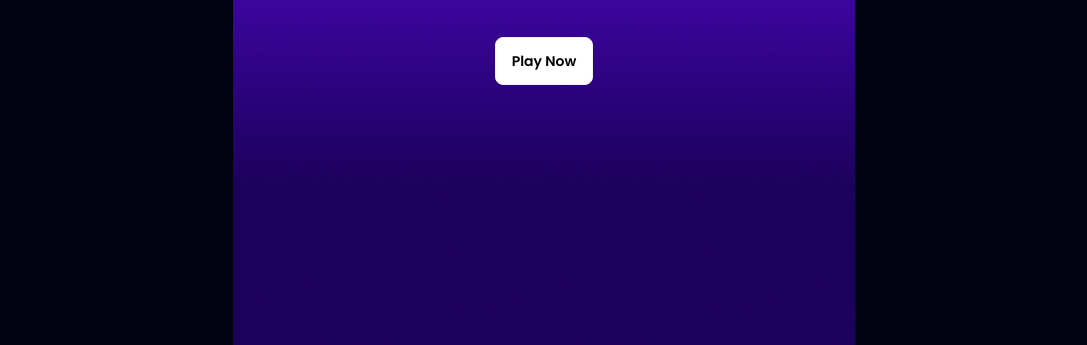
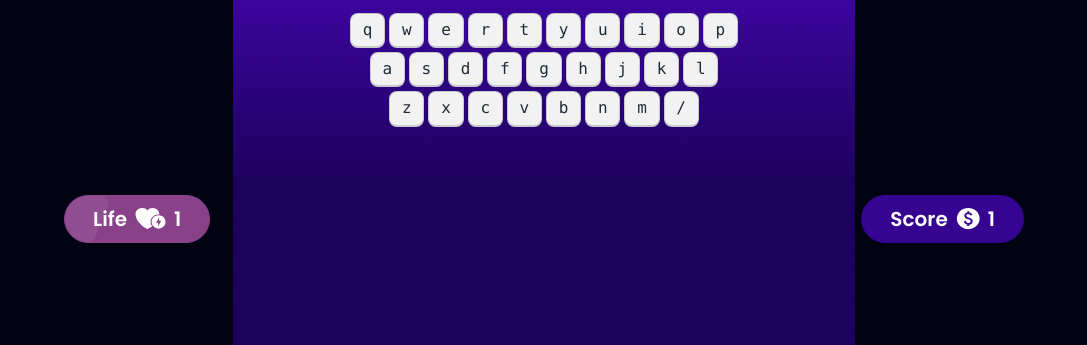
Before and after one commit to arrasel13/alphaclashpro, a plain HTML site: page index.html in a window 1280 px wide. Shown: the part 455-800 px from the top of the page, without its empty margins (96-1183 px from the left). Drawn offline with nearby package versions, Linux system fonts and the light colour scheme.

Commit message:
Working on Playground field

```diff
--- a/index.html
+++ b/index.html
@@ -1,5 +1,6 @@
 <!DOCTYPE html>
 <html lang="en">
+
 <head>
     <meta charset="UTF-8">
     <meta name="viewport" content="width=device-width, initial-scale=1.0">
@@ -13,18 +14,98 @@
     <link rel="stylesheet" href="styles/styles.css">
 
 </head>
+
 <body class="font-poppins">
     <!-- https://www.figma.com/design/6MzIjvtzaIKS7F5XEd7DLd/alpha-clash-(Community)?node-id=0-1&node-type=canvas&t=Lkd1E15lPainXn5J-0 -->
-    <main  class="min-h-screen bg-[#010313] bg-[url('img/background.png')] bg-no-repeat bg-center">
-        <section class="home text-white flex justify-center items-center min-h-screen">
+    <main class="min-h-screen bg-[#010313] bg-[url('img/background.png')] bg-no-repeat bg-center">
+
+        <!-- Home screen Start -->
+        <section class="home text-white flex justify-center items-center min-h-screen hidden">
             <div class="flex flex-col items-center gap-10">
                 <h1 class="text-9xl font-anton uppercase">ALPHABET CLASH</h1>
                 <p>Unleash Your Keyboard Kung Fu : Press “Enter” to Play</p>
                 <button class="btn bg-white text-black">Play Now</button>
             </div>
         </section>
-        <section class="play-ground"></section>
+        <!-- Home screen End -->
+
+        <!-- Playground Screen Start -->
+        <section class="play-ground">
+            <!-- playground container -->
+            <div class="flex flex-col items-center gap-16 pt-20">
+                <!-- Screen Start -->
+                <div class="artboard artboard-horizontal phone-6 border-[20px] border-[#010313CC] rounded-2xl bg-[#FFFFFFB3]">
+                    <div class="flex justify-center">
+                        <p class="bg-[#010313CC] text-white pb-4 px-7 rounded-b-lg inline-flex">Don't watch keyboard while playing...</p>
+                    </div>
+
+                    <div class="flex justify-center items-center">
+                        <p class="text-black text-9xl font-bold">Y</p>
+                    </div>
+
+                </div>
+                <!-- Screen End -->
+
+                 <!-- Keyboard Start -->
+                  <div>
+                    <div class="my-1 flex w-full justify-center gap-1">
+                        <kbd class="kbd">q</kbd>
+                        <kbd class="kbd">w</kbd>
+                        <kbd class="kbd">e</kbd>
+                        <kbd class="kbd">r</kbd>
+                        <kbd class="kbd">t</kbd>
+                        <kbd class="kbd">y</kbd>
+                        <kbd class="kbd">u</kbd>
+                        <kbd class="kbd">i</kbd>
+                        <kbd class="kbd">o</kbd>
+                        <kbd class="kbd">p</kbd>
+                    </div>
+                    <div class="my-1 flex w-full justify-center gap-1">
+                        <kbd class="kbd">a</kbd>
+                        <kbd class="kbd">s</kbd>
+                        <kbd class="kbd">d</kbd>
+                        <kbd class="kbd">f</kbd>
+                        <kbd class="kbd">g</kbd>
+                        <kbd class="kbd">h</kbd>
+                        <kbd class="kbd">j</kbd>
+                        <kbd class="kbd">k</kbd>
+                        <kbd class="kbd">l</kbd>
+                    </div>
+                    <div class="my-1 flex w-full justify-center gap-1">
+                        <kbd class="kbd">z</kbd>
+                        <kbd class="kbd">x</kbd>
+                        <kbd class="kbd">c</kbd>
+                        <kbd class="kbd">v</kbd>
+                        <kbd class="kbd">b</kbd>
+                        <kbd class="kbd">n</kbd>
+                        <kbd class="kbd">m</kbd>
+                        <kbd class="kbd">/</kbd>
+                    </div>
+                  </div>
+                 <!-- Keyboard End -->
+
+                  <!-- life score Start -->
+                   <div class="flex justify-between w-3/4">
+                        <button class="btn bg-[#894189] border-[#894189] rounded-full text-white px-7 text-xl bg-[url('img/life_btn_bg.png')] bg-no-repeat bg-left bg-contain">
+                            Life
+                            <img src="img/heart.svg" alt="">
+                            <span>1</span>
+                        </button>
+
+                        <button class="btn bg-[#360490] border-[#360490] rounded-full text-white px-7 text-xl">
+                            Score
+                            <img src="img/dollar.svg" alt="">
+                            <span>1</span>
+                        </button>
+                   </div>
+                  <!-- life score End -->
+            </div>
+        </section>
+        <!-- Playground Screen End -->
+
+        <!-- Score Screen -->
         <section class="score"></section>
     </main>
 </body>
+
 </html>
```
Also changed, not shown: img/dollar.svg (added), img/heart.svg (added), img/life_btn_bg.png (added).
